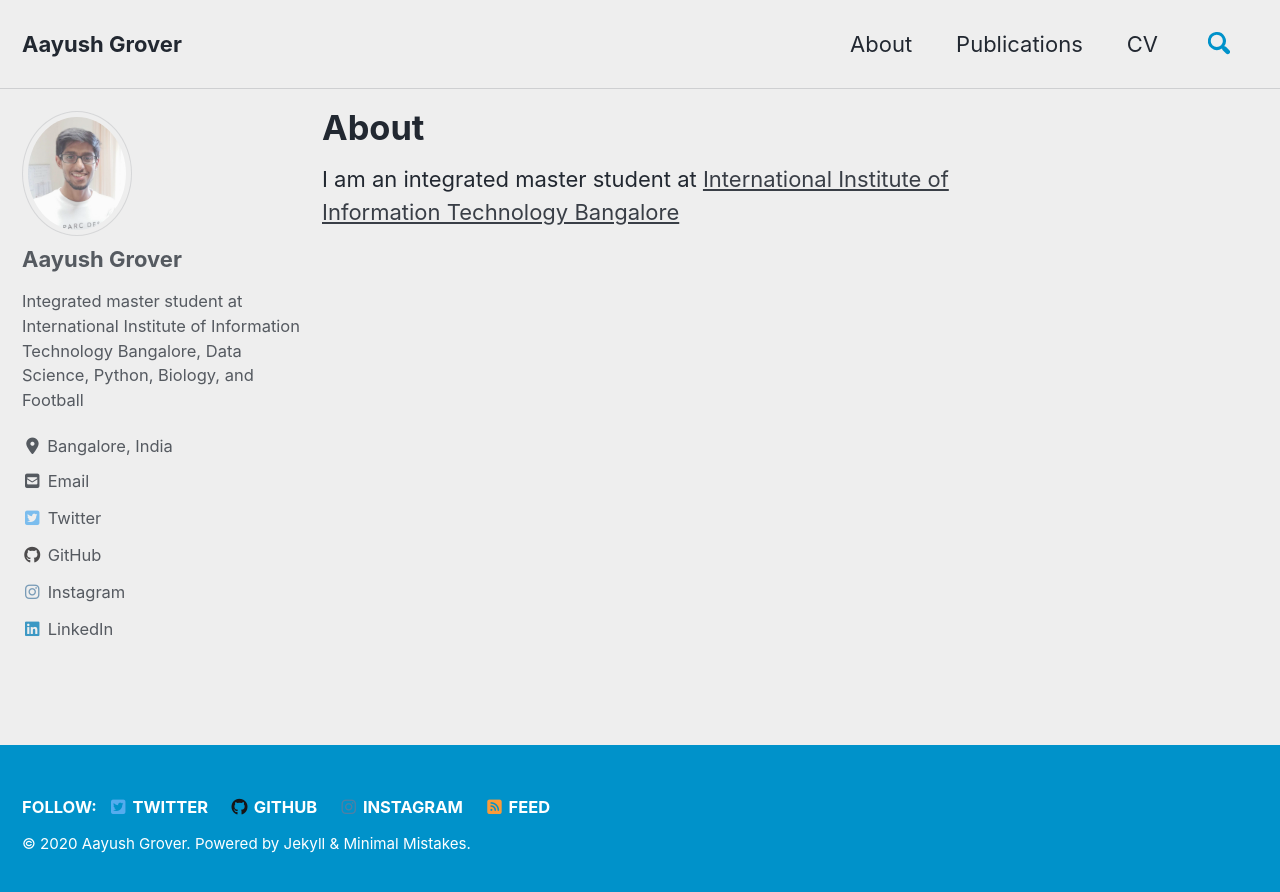
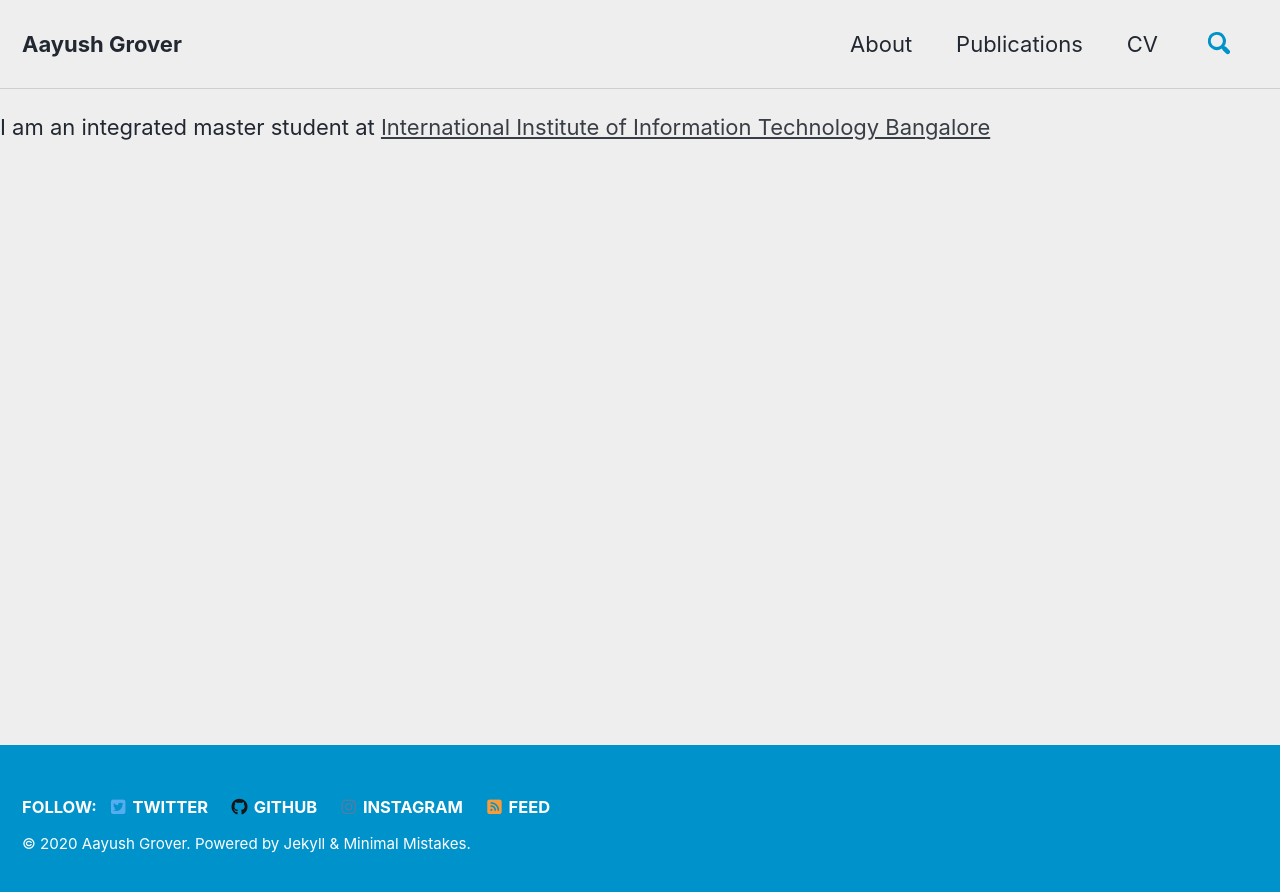
Before and after one commit to AayushGrover/AayushGrover.github.io, a Jekyll site: the page built from _pages/about.md, in a window 1280 px wide. Shown: the top 892 px of the page. Built offline with Jekyll 4.4.1, drawn with Linux system fonts in a browser that asks for light colours; cached includes are drawn as plain includes; nearby versions of some CDN libraries; our own code applies the rules of GitHub Pages for plain Markdown files; part of the change alters nothing that is shown.

Commit message:
Update _config.yml

```diff
--- a/_config.yml
+++ b/_config.yml
@@ -102,7 +102,6 @@ author:
   bio              : "Integrated master student at International Institute of Information Technology Bangalore, Data Science, Python, Biology, and Football"
   location         : "Bangalore, India"
   linkedin         : "https://www.linkedin.com/in/aayush-g-000113117/"
-  researchgate     : "https://www.researchgate.net/profile/Aayush_Grover"
 
   links:
     - label: "Email"
@@ -277,7 +276,7 @@ defaults:
   # _posts
   - scope:
       path: ""
-      type: page
+      type: posts
     values:
       layout: single
       author_profile: true
```
